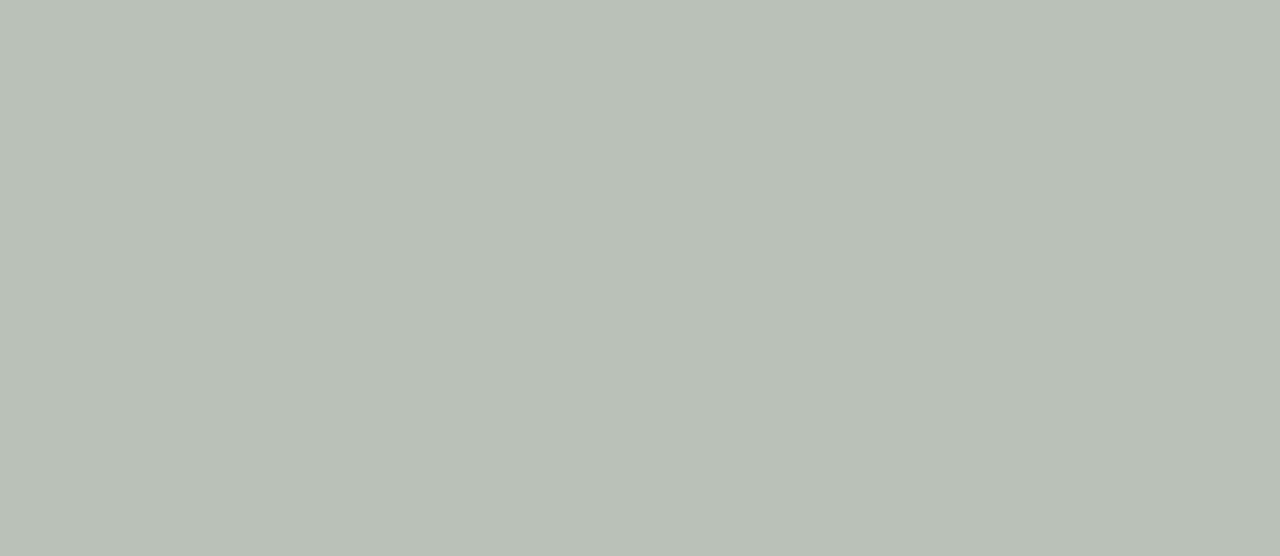
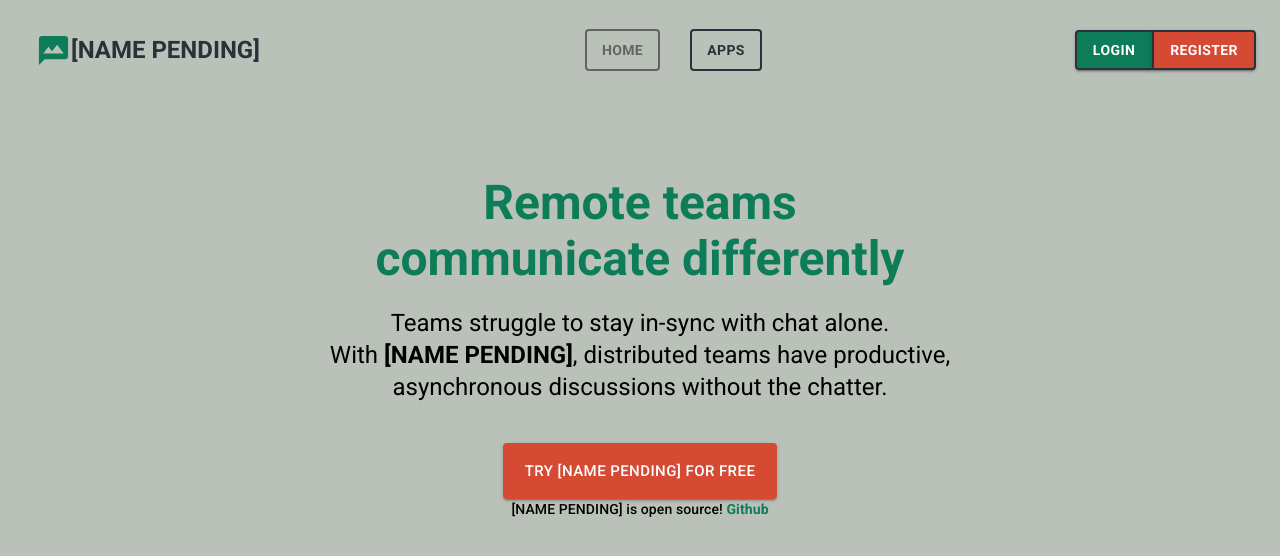
Before and after one commit to GreenY1245/SIPV_Frontend_Web, a React (Create React App) app: page / in a window 1280 px wide. Shown: the top 556 px of the page. Built offline with nearby package versions, Linux system fonts and the light colour scheme.

Commit message:
Somewhat done with homepage

```diff
--- a/src/components/Navbar.js
+++ b/src/components/Navbar.js
@@ -83,7 +83,7 @@ const Navbar = (props) => {
             <IconButton color="primary">
                 <ThemeProvider theme={theme}>
                     <Mms fontSize="large" color="primary" />
-                    <Typography className={props.classes.boldText} variant="h5">Messenger</Typography>
+                    <Typography className={props.classes.boldText} variant="h5">[NAME PENDING]</Typography>
                 </ThemeProvider>
             </IconButton>
 
--- a/src/containers/modules/home/index.js
+++ b/src/containers/modules/home/index.js
@@ -1,14 +1,31 @@
 import React from 'react';
 import PropTypes from 'prop-types';
 import { withStyles } from '@material-ui/core/styles';
+import classNames from 'classnames';
+import 'typeface-roboto';
+import { Container, Typography, Button, Link } from '@material-ui/core';
+import Navbar from '../../../components/Navbar';
+import { createMuiTheme, ThemeProvider } from '@material-ui/core';
 
-import { Container, Paper } from '@material-ui/core';
+const theme = createMuiTheme({
+    palette: {
+        primary: {
+            main: '#0C7C59',
+            light: '#0F996D'
+        },
+            secondary: {
+            main: '#D64933',
+        },
+    }
+});
+
 
 const styles = {
   root: {
     width: '100vw',
     height: '100vh',
-    backgroundColor: '#BAC1B8'
+    backgroundColor: '#BAC1B8',
+    fontFamily: 'Roboto, roboto'
   },
   container: {
     display: 'flex',
@@ -16,18 +33,52 @@ const styles = {
     justifyContent: 'center',
   },
   topMain: {
-    backgroundColor: '#58A4B0'
+    width: '100%',
+  },
+  topMainContent: {
+    marginTop: '75px',
+    display: 'flex',
+    alignItems: 'center',
+    justifyContent: 'center',
+    flexDirection: 'column'
+  },
+  boldText: {
+    fontWeight: 'bold'
+  },
+  title: {
+    color: '#0C7C59'
   },
 };
+
+const links = [
+  { name: 'Home', link: '/' },
+  { name: 'Apps', link: '#', content: [
+    { name: 'Desktop', link: '#nolink' },
+    { name: 'Android', link: '#nolink' }
+  ] },
+]
 
 const Home = (props) => {
 
   return (
     <div className={props.classes.root}>
-      <Container maxWidth="sm">
+      <Container maxWidth="lg">
         <div className={props.classes.container}>
           <div className={props.classes.topMain}>
+            <Navbar links={links} />
+            <div className={props.classes.topMainContent}>
+              <Typography className={classNames([props.classes.boldText, props.classes.title])} variant="h3">Remote teams</Typography>
+              <Typography className={classNames([props.classes.boldText, props.classes.title])} variant="h3">communicate differently</Typography>
 
+              <Typography style={{ marginTop: '20px' }} variant="h5">Teams struggle to stay in-sync with chat alone.</Typography>
+              <Typography variant="h5">With <b>[NAME PENDING]</b>, distributed teams have productive,</Typography>
+              <Typography variant="h5">asynchronous discussions without the chatter.</Typography>
+
+              <ThemeProvider theme={theme}>
+                <Button size="large" style={{ marginTop: '40px', paddingTop: '15px', paddingBottom: '15px' }} color="secondary" variant="contained">Try [NAME PENDING] for free</Button>
+                <Typography variant="subtitle2">[NAME PENDING] is open source! <Link className={props.classes.boldText} href="https://github.com/GreenY1245/SIPV_Frontend_Web">Github</Link></Typography>
+              </ThemeProvider>
+            </div>
           </div>
         </div>
       </Container>
```
Lines whose indentation alone changed are shown as unchanged.
